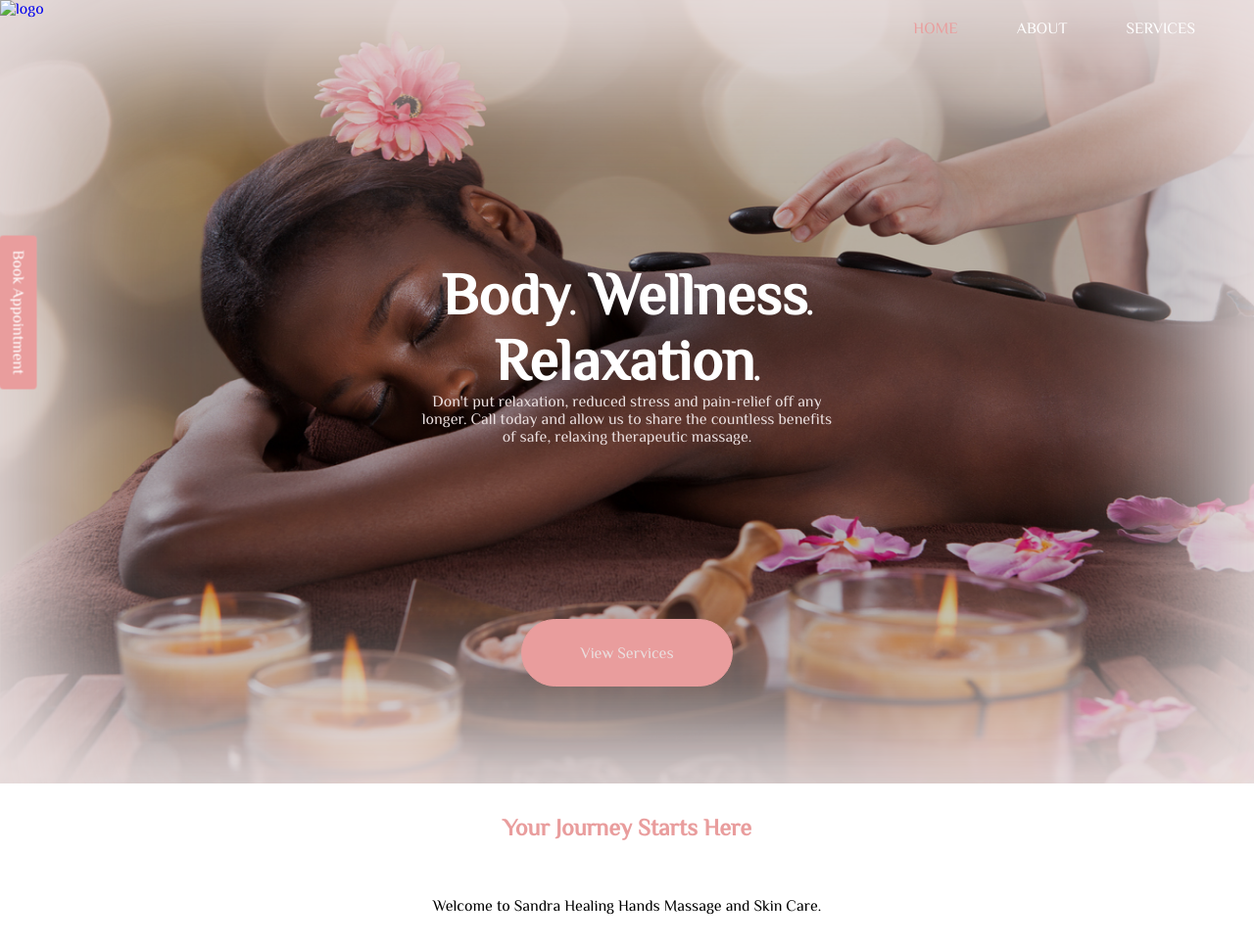
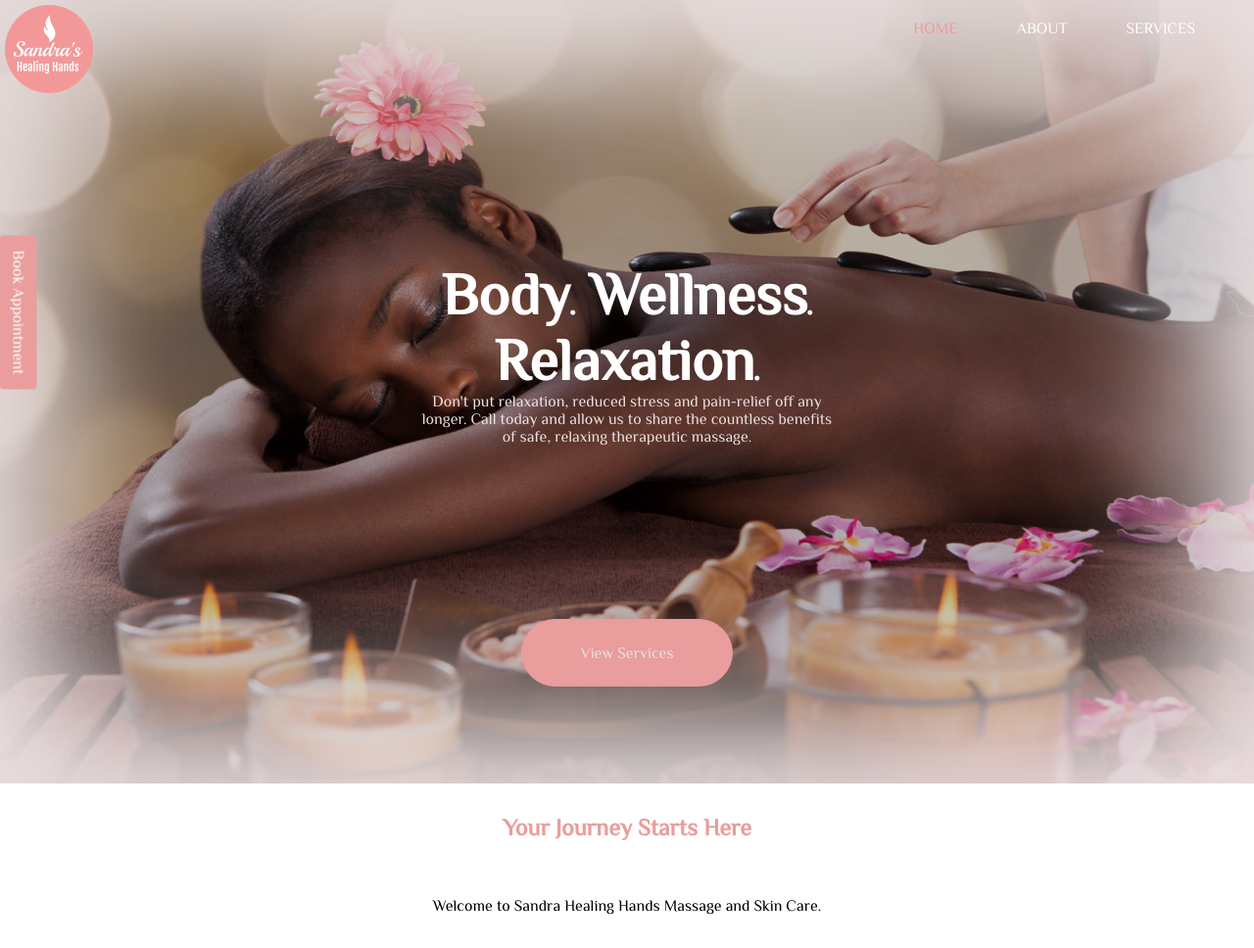
Before and after one commit to mjedwards/Healing, a plain HTML site: page docs/index.html in a window 1280 px wide. Shown: the top 968 px of the page at 98% size. Drawn offline with Linux system fonts and the light colour scheme; the site is published under a folder, as on GitHub Pages, so addresses that start at the root find nothing.

Commit message:
sixth commit

```diff
--- a/docs/index.html
+++ b/docs/index.html
@@ -14,7 +14,7 @@
 <body>
 	<div class="top-display">
 		<div class="logo-container">
-			<a href="index.html"><img id="logo" src="/docs/images/logo.png" alt="logo"></a>
+			<a href="index.html"><img id="logo" src="./images/logo.png" alt="logo"></a>
 		</div>
 
 		<div class="nav">
```
